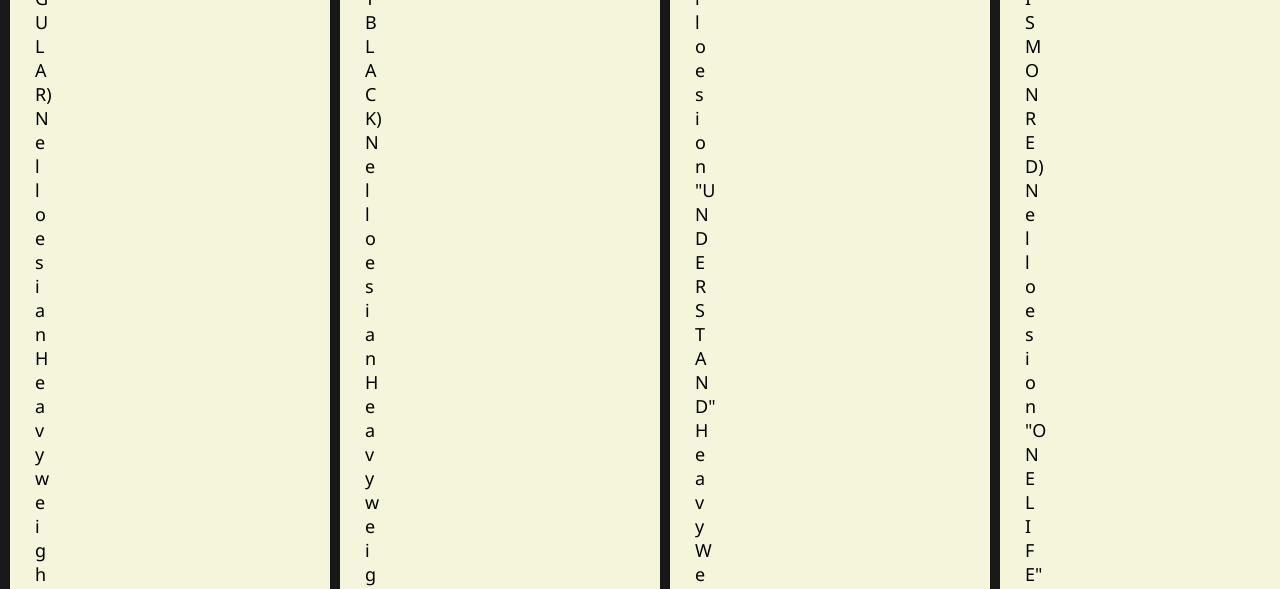
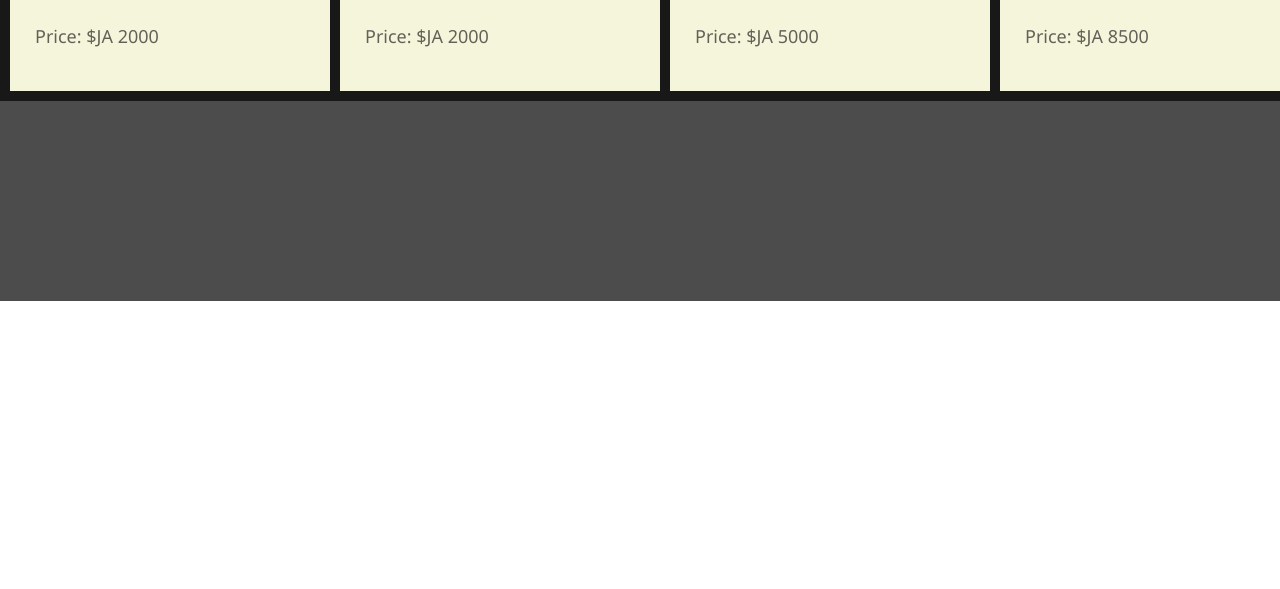
Before and after one commit to Killaennis/Nelloesion-store, a plain HTML site: page index.html in a window 1280 px wide. Shown: the part 1170-1759 px from the top of the page. After the commit the page ends 1471 px from the top, so only its background shows below. Drawn offline with Linux system fonts and the light colour scheme.

Commit message:
Update home page.css

```diff
--- a/home page.css
+++ b/home page.css
@@ -226,9 +226,6 @@ main {
 .product-name {
   font-size: 18px;
   padding: 10px;
-  white-space: normal; /* or use pre-wrap */
-  word-break: break-all;
-  max-width: 20px;
 }
 
 .cost {
```
